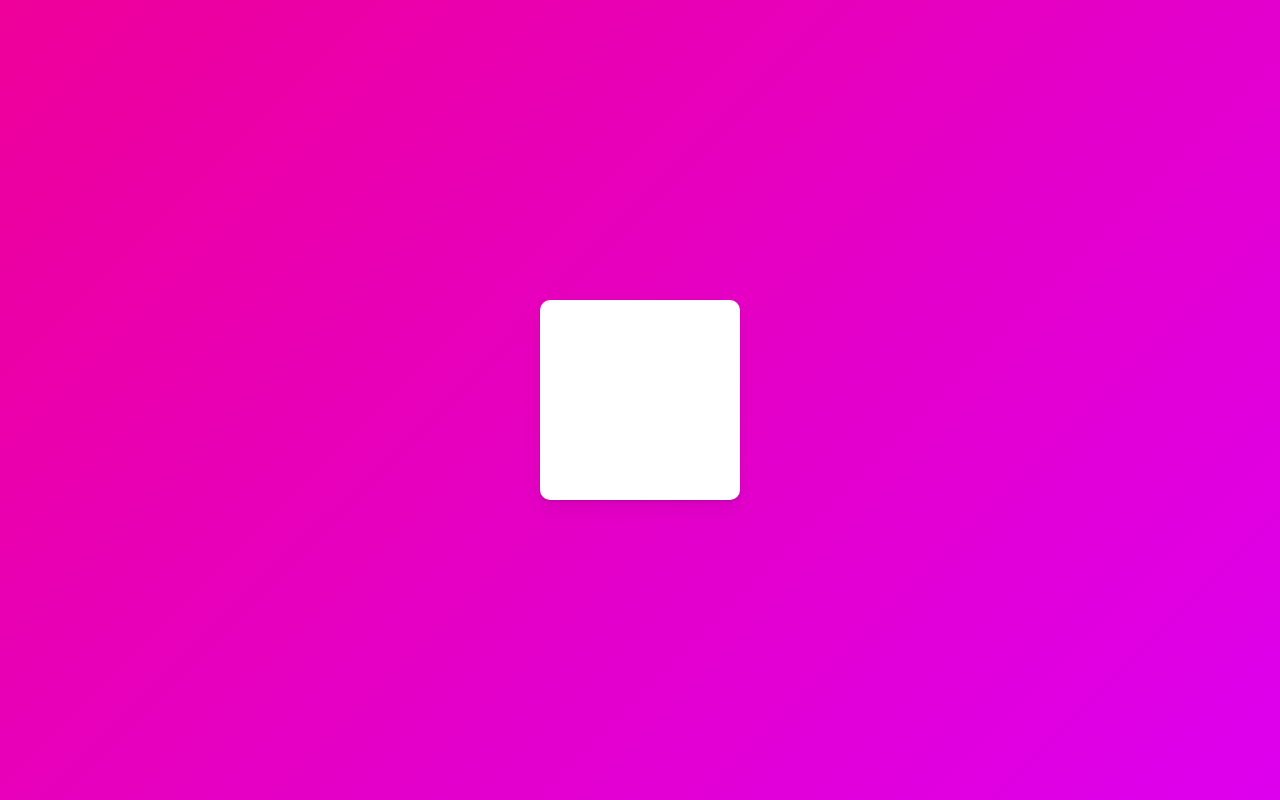
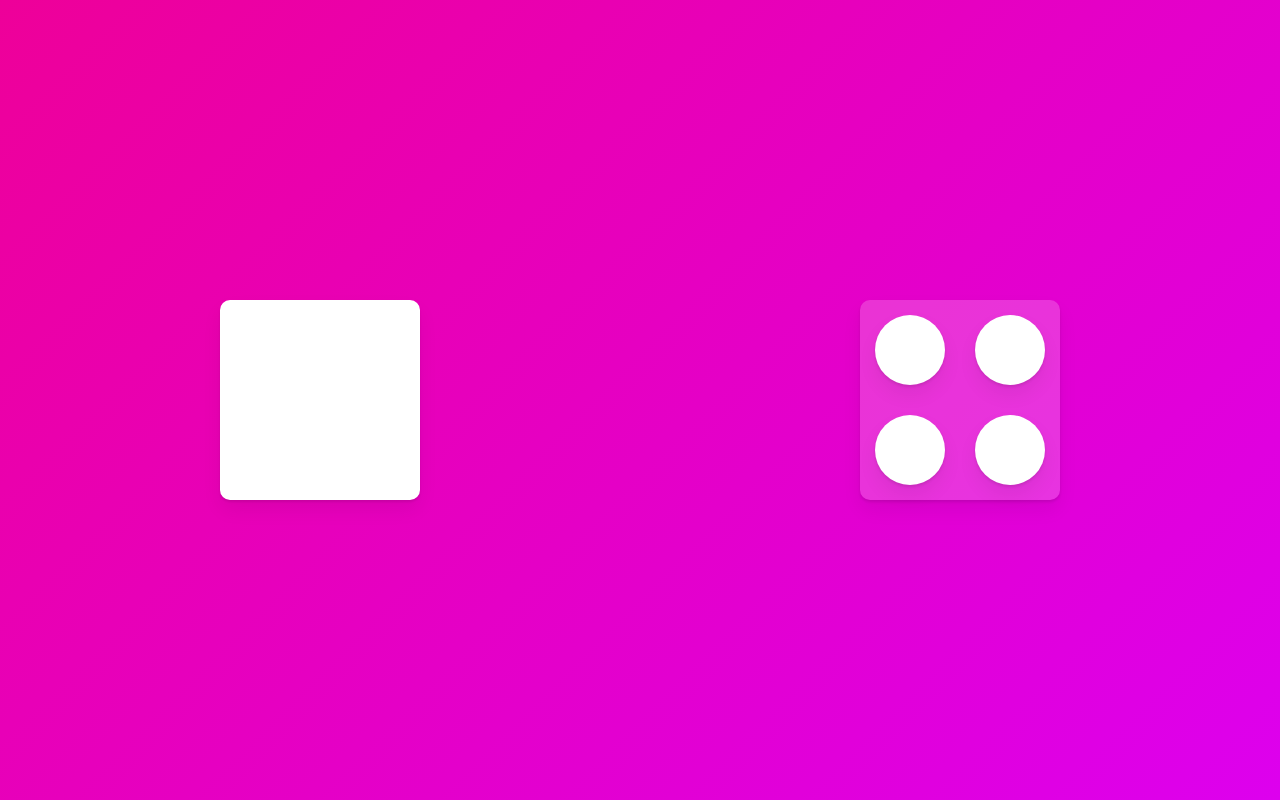
Before and after one commit to karpei-taemukan/react-animations, a React (Create React App) app: page / in a window 1280 px wide. Built offline with nearby package versions, Linux system fonts and the light colour scheme.

Commit message:
learn motion variants

```diff
--- a/src/App.tsx
+++ b/src/App.tsx
@@ -6,7 +6,7 @@ const Wrapper = styled.div`
   height: 100vh;
   width: 100vw;
   display: flex;
-  justify-content: center;
+  justify-content: space-around;
   align-items: center;
 `;
 const Box = styled(motion.div)`
@@ -17,13 +17,82 @@ const Box = styled(motion.div)`
   box-shadow: 0 2px 3px rgba(0, 0, 0, 0.1), 0 10px 20px rgba(0, 0, 0, 0.06);
 `;
 
+const myVars = {
+  start: {scale: 0},
+  end: {scale: 1, rotateZ: 360, transition:{type: "spring", bounce:0.8, duration: 2, delay: 1}}
+};
+
+const Box1 = styled(motion.div)`
+  width: 200px;
+  height: 200px;
+  background-color: rgba(255,255,255,0.2);
+  border-radius: 10px;
+  box-shadow: 0 2px 3px rgba(0, 0, 0, 0.1), 0 10px 20px rgba(0, 0, 0, 0.06);
+display: grid;
+grid-template-columns: repeat(2, 1fr);
+  `;
+
+const Circle = styled(motion.div)`
+width: 70px;
+height: 70px;
+border-radius: 35px;
+place-self: center;
+background-color:white;
+box-shadow: 0 2px 3px rgba(0, 0, 0, 0.1), 0 10px 20px rgba(0, 0, 0, 0.06);
+`;
+
+const boxVars = {
+  first:{
+    opacity: 0,
+    scale: 0.5,
+  },
+  final:{
+    scale: 1,
+    opacity: 1,
+    transition:{
+      type: "spring",
+      duration: 2,
+      bounce: 0.5,
+      delayChildren: 1,
+      staggerChildren:0.1
+    }
+  }
+}
+
+const circleVariants = {
+  first:{ // motion이 자동으로 variants를 넣어주기 때문에 이름을 통일해야한다
+    opacity: 0,
+    y:10
+  },
+  final: {
+    opacity: 1,
+    y:0
+   }
+};
+
 function App(){
     return (
         <Wrapper>
-    <Box
+    {/*<Box
     initial={{scale: 0}}
-    transition={{type: "spring", bounce:0.8, duration: 2, delay: 1}}
-    animate={{ scale: 1, rotateZ: 360}}/>
+    animate={{ scale: 1, rotateZ: 360}}
+    transition={{type: "spring", bounce:0.8, duration: 2, delay: 1}}/>
+    */}
+<Box variants={myVars} initial="start" animate="end"/>
+<Box1 variants={boxVars} initial="first" animate="final">
+  <Circle variants={circleVariants} />
+  <Circle variants={circleVariants} />
+  <Circle variants={circleVariants} />
+  <Circle variants={circleVariants} />
+  {/* motion은 부모 컴포넌트가 variants랑
+  initial, animate를 가지고 있을때 자식 컴포넌트에
+  variants랑 initial, animate를 자동으로 복사한다
+  <Circle initial="start" animate="end" />
+  <Circle initial="start" animate="end" />
+  <Circle initial="start" animate="end" />
+  <Circle initial="start" animate="end" />
+  */}
+</Box1>
       </Wrapper>
     )
 }
```
